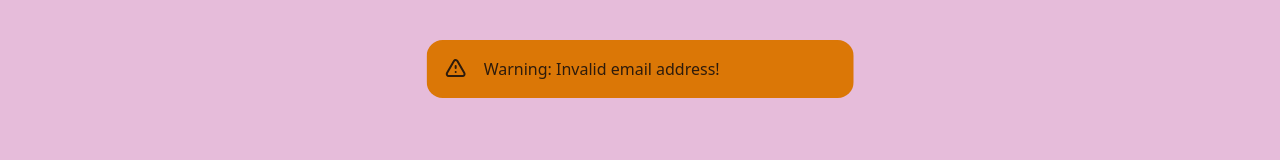
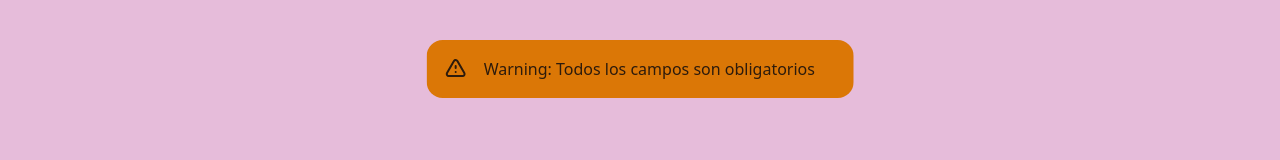
Before and after one commit to HpLiz/proyectoExamen, an Angular app: page /login in a window 1280 px wide. Both pictures are taken after a click on the button "LOGIN". Shown: the top 160 px of the page. Built offline with nearby package versions, Linux system fonts and the light colour scheme.

Commit message:
alert: mostrando mensaje warning en la validacion

```diff
--- a/src/app/components/alert/alert.component.html
+++ b/src/app/components/alert/alert.component.html
@@ -5,5 +5,5 @@
         class="stroke-current shrink-0 h-6 w-6" fill="none" viewBox="0 0 24 24"><path
             stroke-linecap="round" stroke-linejoin="round" stroke-width="2"
             d="M12 9v2m0 4h.01m-6.938 4h13.856c1.54 0 2.502-1.667 1.732-3L13.732 4c-.77-1.333-2.694-1.333-3.464 0L3.34 16c-.77 1.333.192 3 1.732 3z" /></svg>
-    <span>Warning: Invalid email address!</span>
+    <span>Warning: {{message}}</span>
 </div>
--- a/src/app/components/alert/alert.component.ts
+++ b/src/app/components/alert/alert.component.ts
@@ -1,10 +1,10 @@
-import { Component } from '@angular/core';
+import { Component, Input } from '@angular/core';
 
 @Component({
   selector: 'app-alert',
   templateUrl: './alert.component.html',
-  styleUrls: ['./alert.component.css']
+  styleUrls: ['./alert.component.css'],
 })
 export class AlertComponent {
-
+  @Input() message?: string;
 }
--- a/src/app/components/login/login.component.html
+++ b/src/app/components/login/login.component.html
@@ -1,6 +1,6 @@
 
 <div class="hero min-h-screen bg-base-200">
-    <app-alert *ngIf="warning"></app-alert>
+    <app-alert *ngIf="warning" [message]="warningMessage"></app-alert>
     <div class="hero-content flex-col lg:flex-row-reverse">
         <div class="text-center lg:text-left">
             <h1 class="text-5xl font-bold">Registrate!</h1>
```
